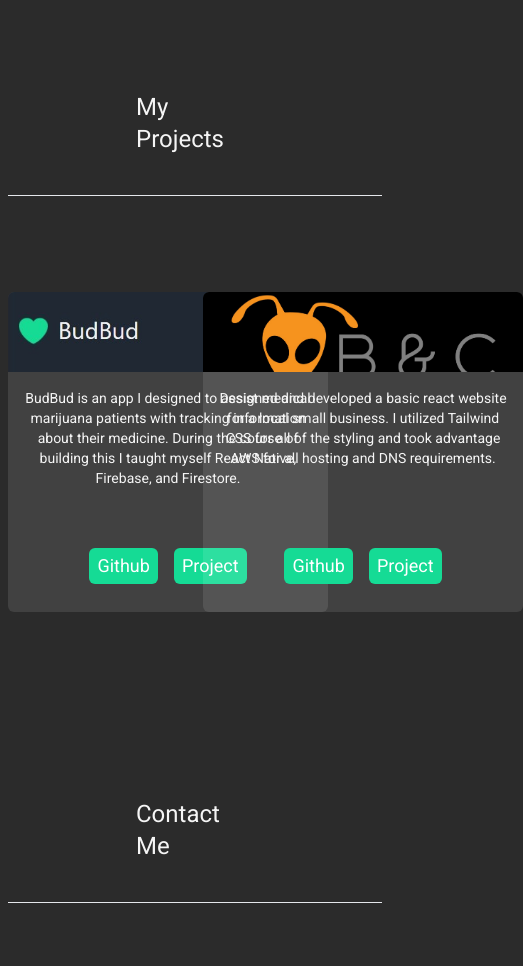
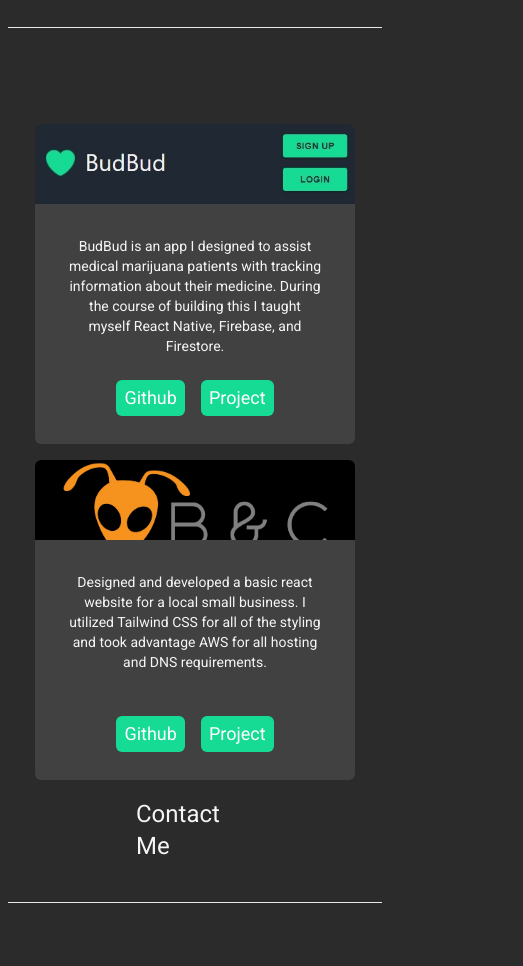
Before and after one commit to JusticeMatthew/nextportfolio, a Next.js app: page / in a window 390 px wide. Shown: the part 1420-2386 px from the top of the page, 523 px wide, since content can reach past the window. Built offline with nearby package versions, Linux system fonts and the light colour scheme.

Commit message:
unresponsive

```diff
--- a/components/Work.jsx
+++ b/components/Work.jsx
@@ -14,7 +14,7 @@
       <motion.div
         whileInView={{ opacity: [0, 1] }}
         transition={{ duration: 0.5 }}
-        className='grid grid-cols-2 gap-4 text-center'
+        className='grid sm:grid-cols-1 md:grid-cols-2 gap-4 text-center'
       >
         {projects.map((project, index) => (
           <WorkCard
--- a/components/WorkCard.jsx
+++ b/components/WorkCard.jsx
@@ -10,7 +10,7 @@
         className='object-top h-20 w-full rounded-t-md object-cover'
       />
       <div className='h-44'>
-        <p className='p-4 text-sm'>{description}</p>
+        <p className='p-4 text-sm mt-4 mx-4'>{description}</p>
       </div>
       <div>
         <motion.button
```
